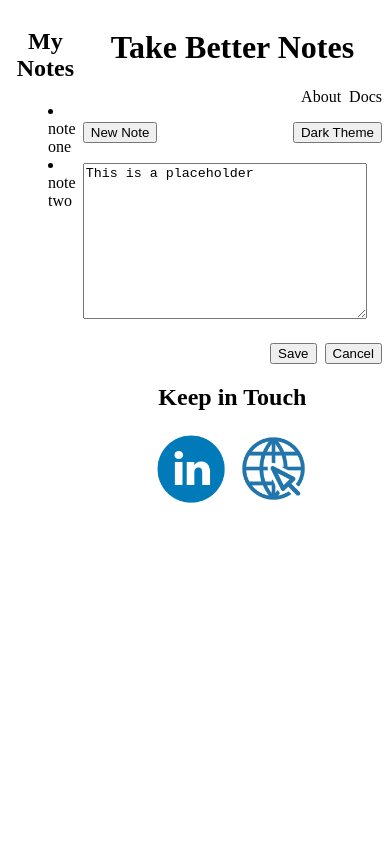
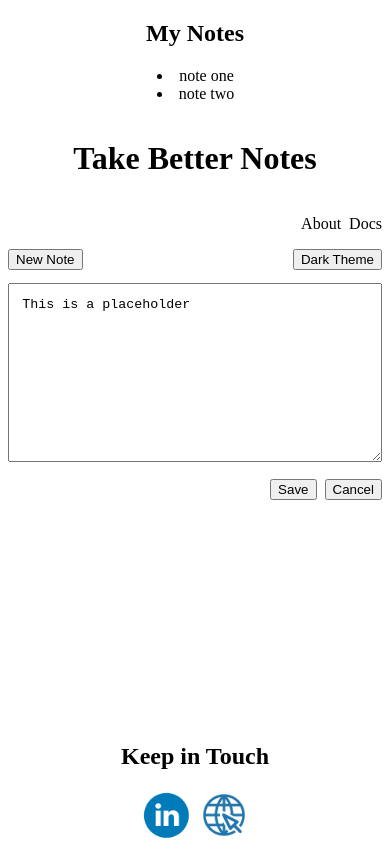
Before and after one commit to dlao7/1620_assignment1, a plain HTML site: page index.html in a window 390 px wide. Drawn offline with Linux system fonts and the light colour scheme.

Commit message:
Changes layout to mobile first responsive design, breakpoint 700 px. Sidebar starts above the text area and moves to the left as more space is available. Adds flexbox implementation to add sticky footer.

```diff
--- a/css/stylesheet.css
+++ b/css/stylesheet.css
@@ -1,7 +1,12 @@
-body{
-    max-height: 100vh;
-    display: grid;
-    grid-template-columns: 1fr 4fr;
+/* Reset margin and padding on top and bottom to remove scrollbar */
+body {
+    margin-top: 0;
+    margin-bottom: 0;
+    padding-top: 0;
+    padding-bottom: 0;
+    height: 100vh;
+    display: flex;
+    flex-direction: column;
 }
 
 h1, aside, footer{
@@ -11,7 +16,18 @@ h1, aside, footer{
 /* List of notes in the sidebar */
 ul.notes{
     list-style-position: inside;
-    text-align:left;
+    text-align: center;
+    padding-right: 10vw;
+}
+
+main {
+    flex: 1 0 auto;
+    display: flex;
+    flex-direction: column;
+}
+
+article {
+    flex: 1 0 auto;
 }
 
 /* header nav list items */
@@ -27,10 +43,10 @@ ul.top, div.bottom{
 }
 
 textarea{
-    margin: 1.5em 0;
+    margin: 1em 0;
+    padding: 1em;
     box-sizing: border-box;
-    width: 95%;
-    max-width: 90vw;
+    max-width: 100%;
 }
 
 /* New Note and Dark Theme Buttons */
@@ -47,6 +63,19 @@ nav.bottom{
     gap: 0.5rem;
 }
 
+footer {
+   flex-shrink: 0;
+}
+
+
 @media screen and (min-width: 700px){
+    body{
+        display: grid;
+        grid-template-columns: 20vw minmax(0,1fr);
+    }
 
+    ul.notes{
+        text-align: left;
+        padding-right: 0;
+    }
 }
--- a/index.html
+++ b/index.html
@@ -30,7 +30,7 @@
             <button>New Note</button>
             <button>Dark Theme</button>
           </div>
-        <textarea cols="800" rows="10">This is a placeholder</textarea>
+          <textarea cols="500" rows="10">This is a placeholder</textarea>
           <div class="bottom">
             <button>Save</button>
             <button>Cancel</button>
@@ -43,15 +43,15 @@
               <img
                 src="images/linkedin_circle_color-512.webp"
                 alt="Linked in Logo"
-              width="75"
-              height="75"
+                width="50"
+                height="50"
             ></a>
             <a href="">
               <img
                 src="images/Internet_Line-02-512.webp"
                 alt="Outlined network globe with arrow"
-              width="75"
-              height="75"
+                width="50"
+                height="50"
             ></a>
           </nav>
         </footer>
```
Lines whose indentation alone changed are shown as unchanged.
